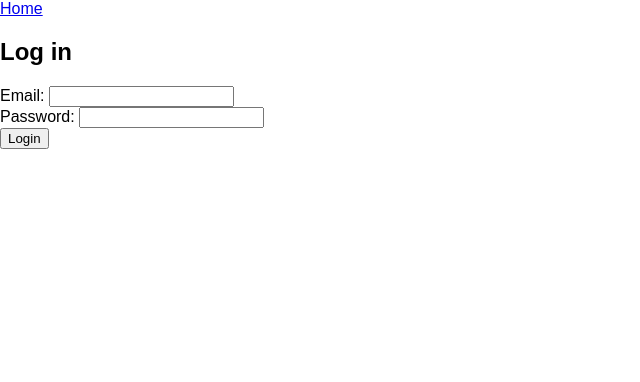
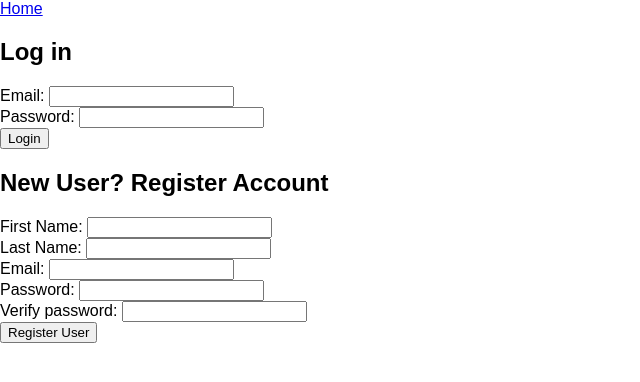
Before and after one commit to rb23148-gsu/database-recipe-mgmt-app, a Flask app: page /login in a window 1280 px wide. Shown: the top 382 px of the page, without its empty margins (0-640 px from the left). Run offline with Flask 3, Linux system fonts and the light colour scheme; parts of the project's set-up code (start-up, migrations or seed data) failed here and were passed over.

Commit message:
Added New User Registration
Also made some modifications to clear errors upon a successful login so they aren't displayed anymore.

Set up /login.html to also prepopulate some fields in the event of an error.

Also added a test route to print the tables of the database for debugging purposes.

Updated TODO list.

```diff
--- a/app.py
+++ b/app.py
@@ -1,4 +1,4 @@
-from flask import Flask, request, redirect, render_template, url_for, session
+from flask import Flask, request, redirect, render_template, url_for, session, jsonify
 from flask_sqlalchemy import SQLAlchemy
 from sqlalchemy.ext.automap import automap_base
 from datetime import datetime
@@ -7,10 +7,8 @@ import dotenv
 
 
 # TODO: Add blueprints/possibly change file structure to categorize scripts by type/function depending on project size
-# Add user registration page to add new users.
-# Add date/time values for some fields.
-# Make some fields such as email unique so they can't be duplicated, e.g., email.
-# Double check project requirements to make sure I'm on track.
+# Add a "Create Recipe" route to allow the user to create a new recipe.
+# Double check relationships between tables to make sure this can happen correctly.
 
 # Load sensitive data in .env file (db password in a separate file to be excluded from the repo)
 dotenv.load_dotenv()
@@ -93,6 +91,29 @@ def print_db_info():
     # Return as HTML with br element between entries
     return '<br>'.join(info)
 
+# Test route to print the entire db.
+@app.route('/print_all_records')
+def print_all_records():
+
+    # Initialize a dictionary
+    all_records = {}
+
+    # Iterate over tables and convert entries into a dictionary with the app's resources
+    with app.app_context():
+        for table_name, table_class in Base.classes.items():
+
+            # Gets records from the current table.
+            records = db.session.query(table_class).all()
+
+            # Convert each record to a dictionary
+            record_dicts = [record.__dict__ for record in records]
+
+            # Exclude internal SQLAlchemy attributes
+            cleaned_records = [{key: value for key, value in record_dict.items() if not key.startswith('_')} for record_dict in record_dicts]
+
+            # Stores cleaned records in a dictionary wth the table name as a key.
+            all_records[table_name] = cleaned_records
+    return jsonify(all_records)
 
 @app.route('/login', methods=['GET', 'POST'])
 def login():
@@ -123,6 +144,8 @@ def login():
                 session['user_id'] = user.UserID
                 session['login_success'] = True
                 session['user_first_name'] = user.FirstName
+                # Clear any errors
+                session.pop('error', None)
                 return redirect(url_for('index'))
             else:
                 # Invalid credentials, render login page with error message
@@ -132,6 +155,7 @@ def login():
 
         #Store the error message in the session
         session['error'] = error
+
     #Render login page for GET requests
     return render_template('login.html', error=error)
 
@@ -139,12 +163,54 @@ def login():
 @app.route('/logout', methods=['POST'])
 def logout():
     if request.method == 'POST':
-        # Clear session to log out the user
+        # Clear session to log out the user and send to the homepage.
         session.clear()
         return redirect(url_for('index'))
     else:
         # Handle other methods with an error, because we only want to log out with a POST.
         return 'Method Not Allowed', 405
 
+@app.route('/register_user', methods=['POST'])
+def register_user():
+
+    # Retrieve data from the register user form
+    first_name = request.form.get('first_name')
+    last_name = request.form.get('last_name')
+    email = request.form.get('email')
+    password = request.form.get('password')
+    verify_password = request.form.get('verify_password')
+
+    # Check if the email is already registered
+    existing_user = db.session.query(Users).filter_by(Email=email).first()
+
+    # If it already exists, return with an error and autofill info to prepopulate some fields.
+    if existing_user:
+        error = 'Email is already registered'
+        return render_template('login.html', error=error, first_name=first_name, last_name=last_name, email=email)
+
+    # Check if the passwords match
+    # This should probably be done in Javascript first to reduce use of
+    # server resources, but I'm feeling lazy.
+    if password != verify_password:
+        error = 'Passwords do not match'
+        return render_template('login.html', error=error, first_name=first_name, last_name=last_name, email=email)
+
+
+    # Create a new user
+    new_user = Users(FirstName=first_name, LastName=last_name, Email=email, Password=password)
+    db.session.add(new_user)
+    db.session.commit()
+
+    # Log in the new user
+    session['user_id'] = new_user.UserID
+    session['login_success'] = True
+    session['user_first_name'] = new_user.FirstName
+    # Clear any errors
+    session.pop('error', None)
+
+
+    # Redirect to the homepage
+    return redirect(url_for('index'))
+
 if __name__ == "__main__":
     app.run(debug=True)
--- a/templates/login.html
+++ b/templates/login.html
@@ -33,4 +33,29 @@
     <p style="color: red;">{{ error }}</p>  <!-- Display error message if it exists -->
 {% endif %}
 
+<h2>New User? Register Account</h2>
+
+<form action="/register_user" method="post">
+    <div>
+        <label for="first_name">First Name:</label>
+        <input type="text" id="first_name" name="first_name" value="{{ first_name }}" required>
+    </div>
+    <div>
+        <label for="last_name">Last Name:</label>
+        <input type="text" id="last_name" name="last_name" value="{{ last_name }}" required>
+    </div>
+    <div>
+        <label for="email">Email:</label>
+        <input type="text" id="username" name="email" value="{{ email }}" required>
+    </div>
+    <div>
+        <label for="password">Password:</label>
+        <input type="password" id="password" name="password" required>
+    </div>
+    <div>
+        <label for="verify_password">Verify password:</label>
+        <input type="password" id="verify_password" name="verify_password" required>
+    </div>
+    <button type="submit">Register User</button>
+</form>
 {% endblock %}
```
